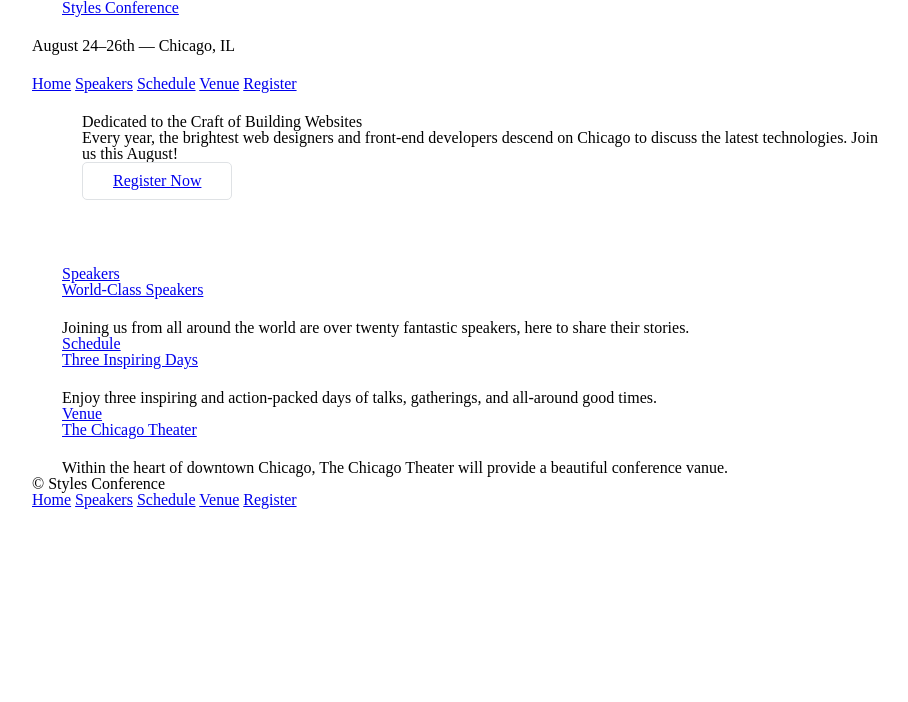
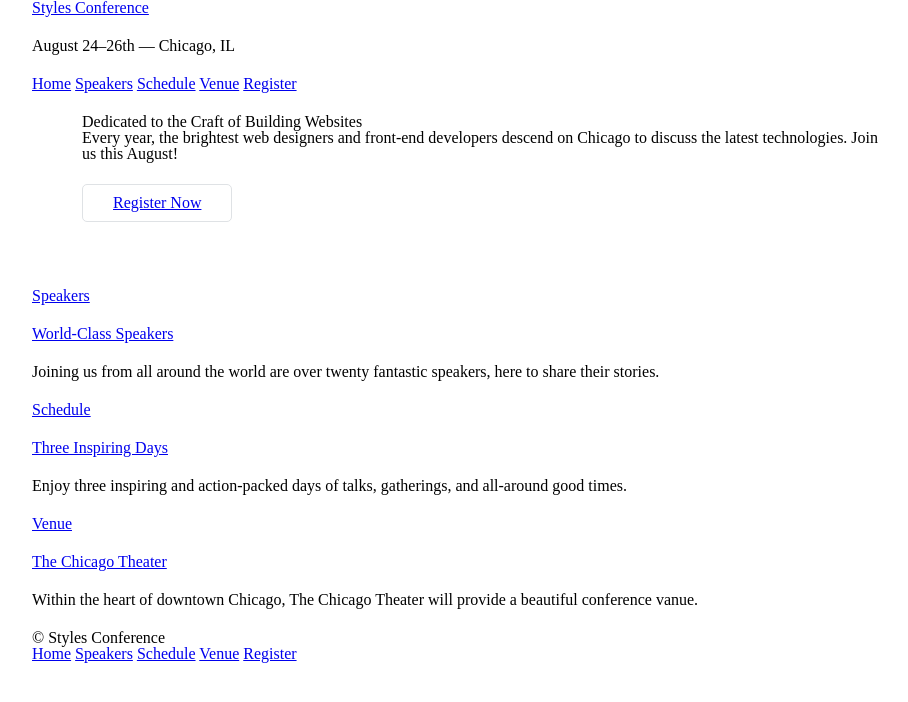
Before and after one commit to Whatafreak/styles_conference, a plain HTML site: page index.html in a window 1280 px wide. Shown: the whole page, without its empty margins (158-1066 px from the left). Drawn offline with Linux system fonts and the light colour scheme.

Commit message:
fixed missing comma in css file not applying style to <p> tags

```diff
--- a/assets/stylesheets/main.css
+++ b/assets/stylesheets/main.css
@@ -73,7 +73,7 @@ table {
   =========================================
 */
 
-h1, h3, h4, h5 p {
+h1, h3, h4, h5, p {
   margin-bottom: 22px;
 }
 
--- a/index.html
+++ b/index.html
@@ -11,7 +11,7 @@
 
     <header class="container">
 
-      <section class="container">
+      <section>
         <h1>
           <a href="index.html">Styles Conference</a>
         </h1>
@@ -37,7 +37,7 @@
 
     <section class="container">
 
-      <section class="container">
+      <section>
         <a href="speakers.html">
           <h5>Speakers</h5>
           <h3>World-Class Speakers</h3>
@@ -45,7 +45,7 @@
         <p>Joining us from all around the world are over twenty fantastic speakers, here to share their stories.</p>
       </section>
 
-      <section class="container">
+      <section>
         <a href="schedule.html">
           <h5>Schedule</h5>
           <h3>Three Inspiring Days</h3>
@@ -53,7 +53,7 @@
         <p>Enjoy three inspiring and action-packed days of talks, gatherings, and all-around good times.</p>
       </section>
 
-      <section class="container">
+      <section>
         <a href="speakers.html">
           <h5>Venue</h5>
           <h3>The Chicago Theater</h3>
```
